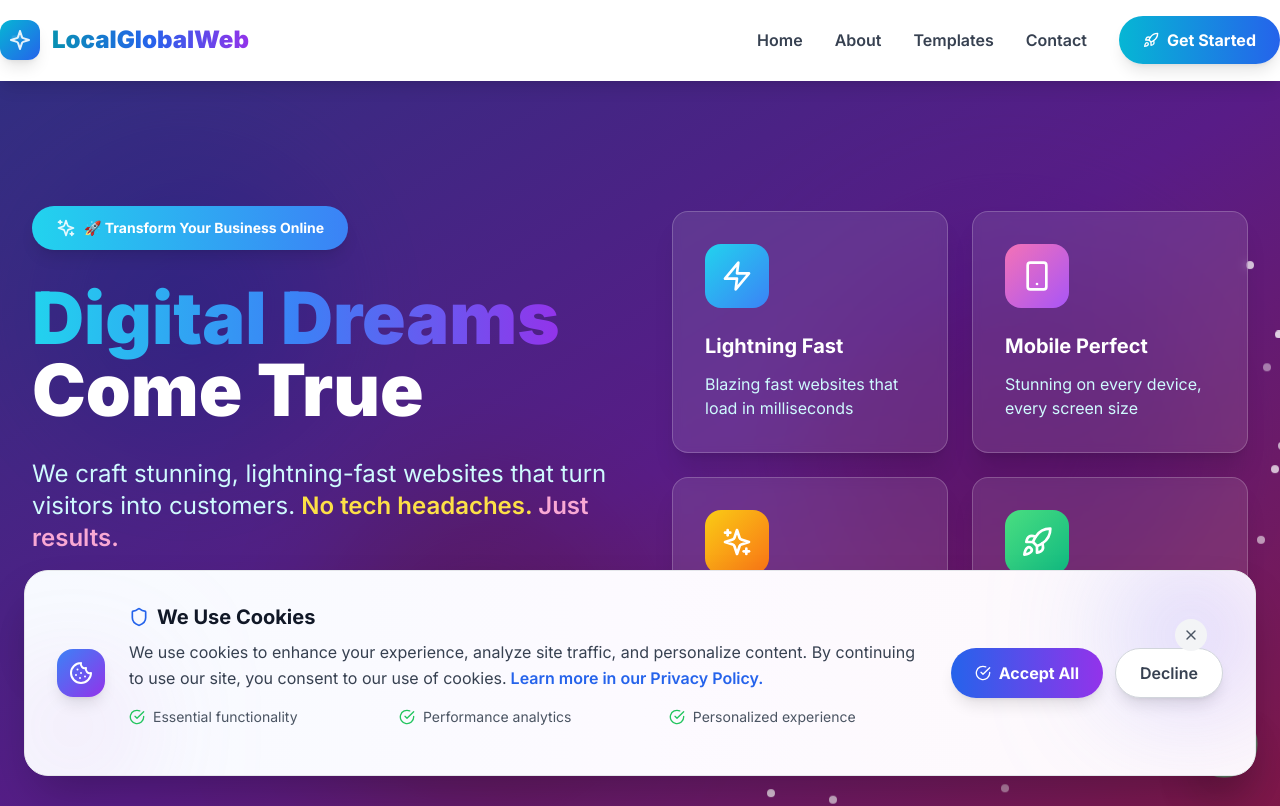
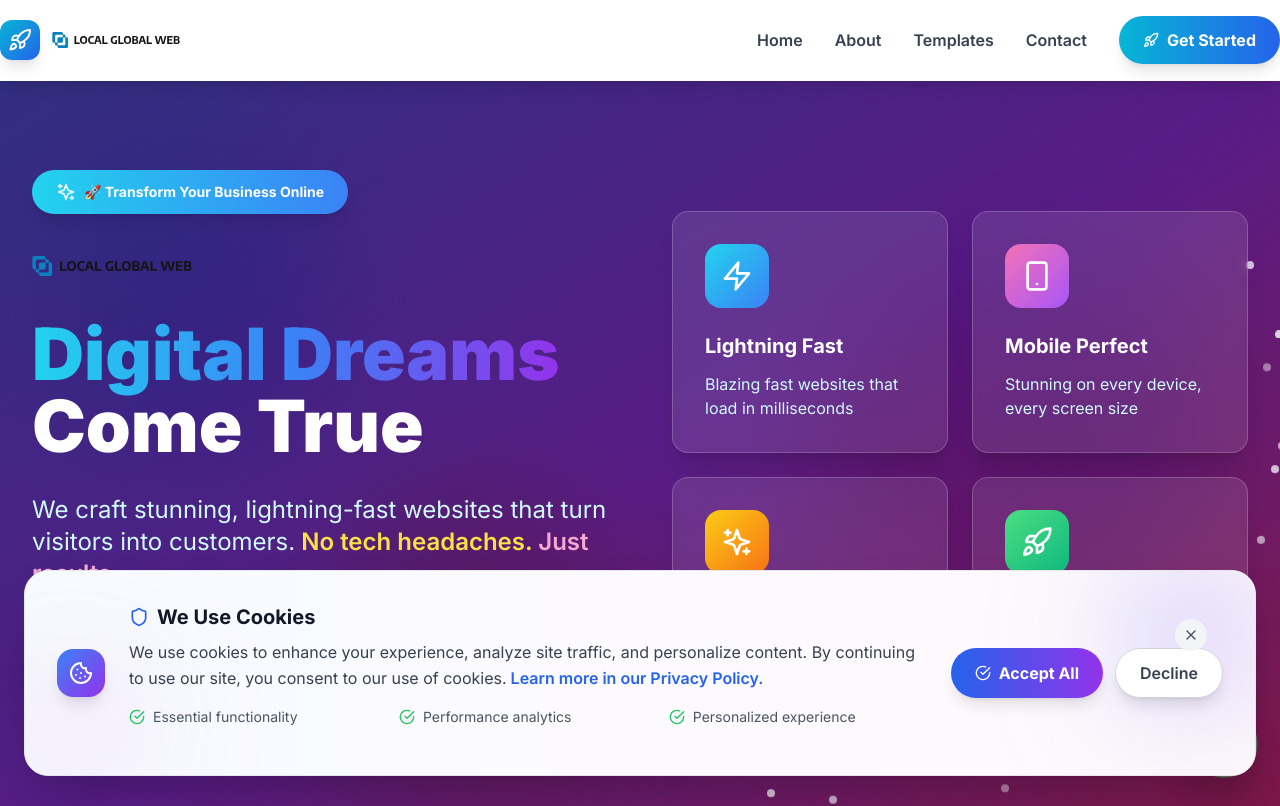
Before and after one commit to tommyoshea/localglobalweb, a Next.js app: page / in a window 1280 px wide. Shown: the top 806 px of the page. Built offline with nearby package versions, Linux system fonts and the light colour scheme.

Commit message:
Add logo.svg integration across website - header, footer, hero sections

```diff
--- a/src/app/about/page.tsx
+++ b/src/app/about/page.tsx
@@ -3,6 +3,7 @@
 import { motion } from 'framer-motion'
 import Header from '@/components/Header'
 import Footer from '@/components/Footer'
+import Logo from '@/components/Logo'
 import { Users, Target, Award, Heart, Sparkles, Rocket, Star, Zap, Globe, Shield, TrendingUp, ArrowRight } from 'lucide-react'
 
 export default function About() {
@@ -123,6 +124,15 @@ export default function About() {
             >
               <Sparkles className="w-5 h-5 mr-2 animate-pulse" />
               About LocalGlobalWeb
+            </motion.div>
+
+            <motion.div
+              initial={{ opacity: 0, y: 20 }}
+              animate={{ opacity: 1, y: 0 }}
+              transition={{ delay: 0.15 }}
+              className="mb-8"
+            >
+              <Logo className="w-40 h-10" />
             </motion.div>
 
             <motion.h1
--- a/src/app/contact/page.tsx
+++ b/src/app/contact/page.tsx
@@ -5,6 +5,7 @@ import { motion } from 'framer-motion'
 import { useSearchParams } from 'next/navigation'
 import Header from '@/components/Header'
 import Footer from '@/components/Footer'
+import Logo from '@/components/Logo'
 import { Mail, Phone, MapPin, Send, CheckCircle, ArrowRight, Sparkles, Rocket, Star, Zap, Globe, Shield } from 'lucide-react'
 
 function ContactForm() {
@@ -197,6 +198,15 @@ function ContactForm() {
           >
               <Sparkles className="w-5 h-5 mr-2 animate-pulse" />
               🚀 Let's Build Something Amazing
+            </motion.div>
+
+            <motion.div
+              initial={{ opacity: 0, y: 20 }}
+              animate={{ opacity: 1, y: 0 }}
+              transition={{ delay: 0.15 }}
+              className="mb-8"
+            >
+              <Logo className="w-40 h-10" />
             </motion.div>
 
             <motion.h1
--- a/src/components/Footer.tsx
+++ b/src/components/Footer.tsx
@@ -157,16 +157,14 @@ const Footer = () => {
           >
             <Link
               href="/"
-              className="flex items-center space-x-3 text-2xl font-black mb-8 group"
+              className="flex items-center space-x-3 mb-8 group"
               tabIndex={0}
               aria-label="Go to homepage"
             >
               <div className="w-12 h-12 bg-gradient-to-br from-cyan-500 to-blue-600 rounded-xl flex items-center justify-center shadow-lg group-hover:scale-110 transition-transform">
-                <Logo className="w-7 h-7 text-white" />
+                <Rocket className="w-7 h-7 text-white" />
               </div>
-              <span className="bg-gradient-to-r from-cyan-400 via-blue-400 to-purple-400 bg-clip-text text-transparent">
-                LocalGlobalWeb
-              </span>
+              <Logo className="w-28 h-7" />
             </Link>
             <p className="text-gray-300 mb-8 leading-relaxed text-lg">
               We craft stunning, lightning-fast websites that turn visitors into customers.
--- a/src/components/Header.tsx
+++ b/src/components/Header.tsx
@@ -57,16 +57,14 @@ const Header = () => {
           {/* Logo */}
           <Link
             href="/"
-            className="flex items-center space-x-3 text-2xl font-black group"
+            className="flex items-center space-x-3 group"
             tabIndex={0}
             aria-label="Go to homepage"
           >
-                         <div className="w-10 h-10 bg-gradient-to-br from-cyan-500 to-blue-600 rounded-xl flex items-center justify-center shadow-lg group-hover:scale-110 transition-transform">
-               <Logo className="w-6 h-6 text-white" />
-             </div>
-            <span className="bg-gradient-to-r from-cyan-600 via-blue-600 to-purple-600 bg-clip-text text-transparent">
-              LocalGlobalWeb
-            </span>
+            <div className="w-10 h-10 bg-gradient-to-br from-cyan-500 to-blue-600 rounded-xl flex items-center justify-center shadow-lg group-hover:scale-110 transition-transform">
+              <Rocket className="w-6 h-6 text-white" />
+            </div>
+            <Logo className="w-32 h-8" />
           </Link>
 
           {/* Desktop Navigation */}
--- a/src/components/Hero.tsx
+++ b/src/components/Hero.tsx
@@ -3,6 +3,7 @@
 import { motion } from 'framer-motion'
 import Link from 'next/link'
 import { ArrowRight, Sparkles, Zap, Smartphone, Star, Rocket, Target, Award, Palette } from 'lucide-react'
+import Logo from './Logo' // Added import for Logo
 
 const Hero = () => {
   const handleGetStarted = () => {
@@ -73,6 +74,15 @@ const Hero = () => {
             >
               <Sparkles className="w-5 h-5 mr-2 animate-pulse" />
               🚀 Transform Your Business Online
+            </motion.div>
+
+            <motion.div
+              initial={{ opacity: 0, y: 20 }}
+              animate={{ opacity: 1, y: 0 }}
+              transition={{ delay: 0.25 }}
+              className="mb-8 flex justify-center lg:justify-start"
+            >
+              <Logo className="w-40 h-10" />
             </motion.div>
 
             <motion.h1
--- a/src/components/Logo.tsx
+++ b/src/components/Logo.tsx
@@ -1,47 +1,20 @@
 'use client'
 
 import React from 'react'
+import Image from 'next/image'
 
-const Logo = ({ className = "w-6 h-6", color = "currentColor" }: { className?: string, color?: string }) => {
+const Logo = ({ className = "w-32 h-8", color = "currentColor" }: { className?: string, color?: string }) => {
   return (
-    <svg
-      xmlns="http://www.w3.org/2000/svg"
-      viewBox="0 0 24 24"
-      fill="none"
-      stroke={color}
-      strokeWidth="2"
-      strokeLinecap="round"
-      strokeLinejoin="round"
-      className={className}
-    >
-      {/* Main sparkle star */}
-      <path
-        d="m12 3-1.912 5.813a2 2 0 0 1-1.275 1.275L3 12l5.813 1.912a2 2 0 0 1 1.275 1.275L12 21l1.912-5.813a2 2 0 0 1 1.275-1.275L21 12l-5.813-1.912a2 2 0 0 1-1.275-1.275L12 3Z"
-        className="animate-pulse"
+    <div className={`relative ${className}`}>
+      <Image
+        src="/logo.svg"
+        alt="LocalGlobalWeb Logo"
+        width={128}
+        height={32}
+        className="w-full h-full object-contain"
+        priority
       />
-
-      {/* Corner sparkles with different animation delays */}
-      <path
-        d="M5 3v4"
-        className="animate-ping"
-        style={{ animationDelay: '0.5s', animationDuration: '2s' }}
-      />
-      <path
-        d="M19 17v4"
-        className="animate-ping"
-        style={{ animationDelay: '1s', animationDuration: '2s' }}
-      />
-      <path
-        d="M3 5h4"
-        className="animate-ping"
-        style={{ animationDelay: '1.5s', animationDuration: '2s' }}
-      />
-      <path
-        d="M17 19h4"
-        className="animate-ping"
-        style={{ animationDelay: '2s', animationDuration: '2s' }}
-      />
-    </svg>
+    </div>
   )
 }
 
```
Also changed, not shown: public/logo.svg (added).
